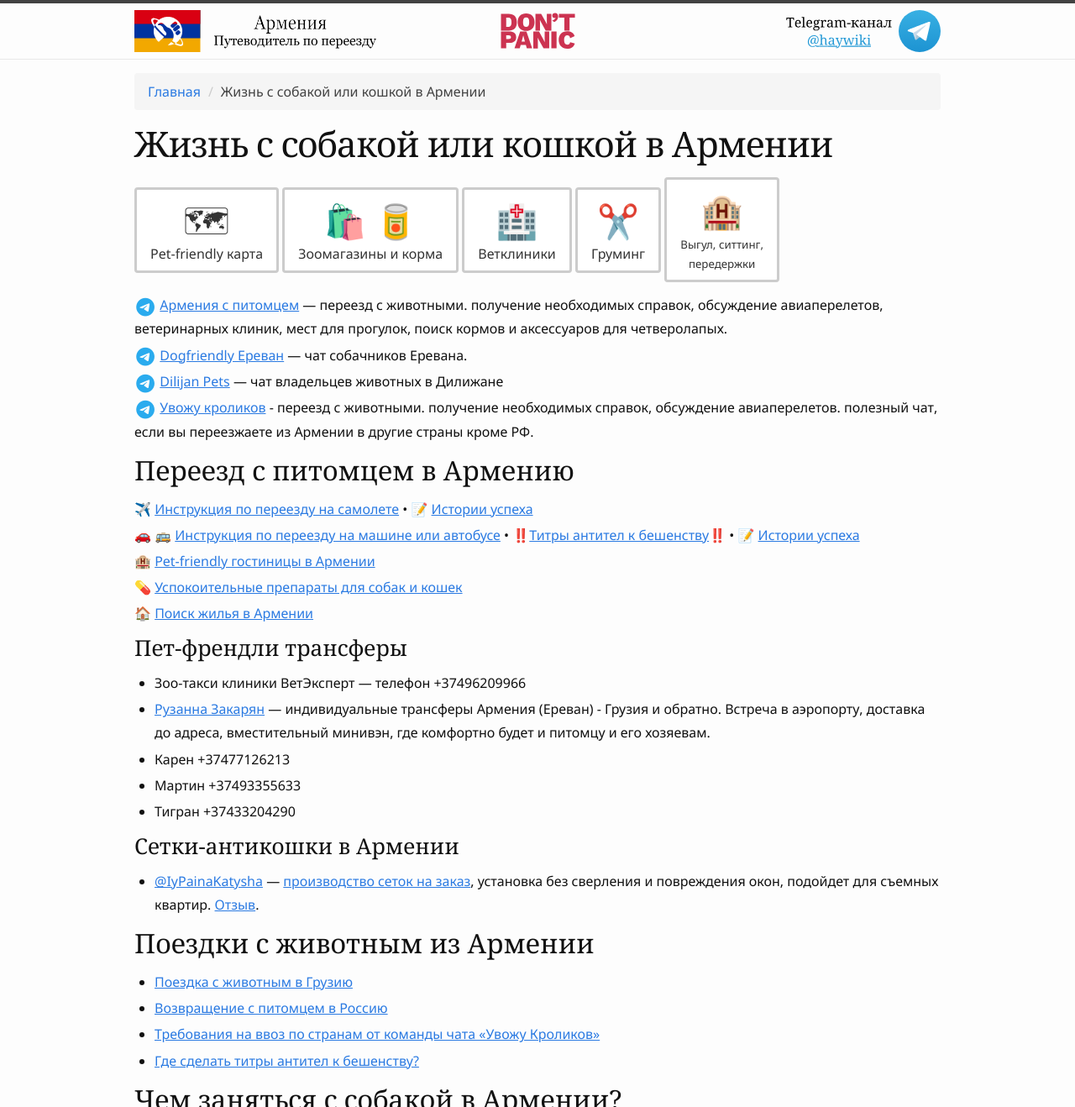
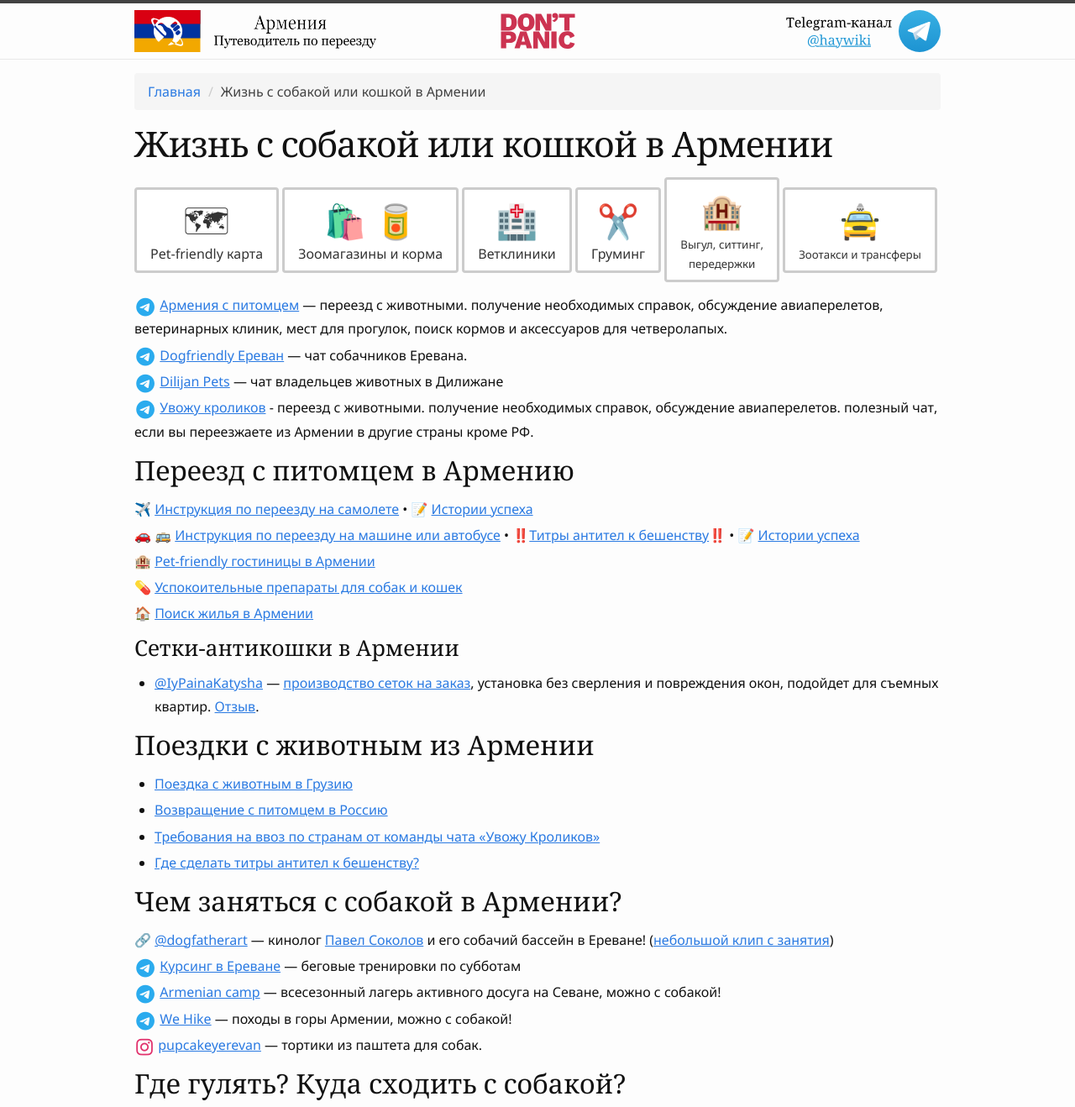
Before and after one commit to haywiki/haywiki.github.io, a Jekyll site: the page built from animals/index.md, in a window 1280 px wide and 1400 px high, cut to the strip 0-1318 px from the top of the window. Shown: the whole strip at 84% size. Built offline with Jekyll 4.4.1, drawn with Linux system fonts in a browser that asks for light colours; nearby versions of some CDN libraries; a script that is not in the unit is left out.

Commit message:
зоотакси

```diff
--- a/animals/index.md
+++ b/animals/index.md
@@ -9,6 +9,7 @@
 <a class="btn btn-shortcut" href="/animals/vetclinics.html"><span>🏥</span><br> Ветклиники</a>
 <a class="btn btn-shortcut" href="/animals/grooming.html"><span>✂️️</span><br> Груминг</a>
 <a class="btn btn-shortcut" href="/animals/services.html"><span>🏨️</span><br> <small>Выгул, ситтинг,<br> передержки</small></a>
+<a class="btn btn-shortcut" href="/animals/zootaxi.html"><span>🚖️</span><br> <small>Зоотакси и трансферы</small></a>
 
 - <i class="fa-brands fa-telegram"></i> [Армения с питомцем](https://t.me/armenia_pets) — переезд с животными. получение необходимых справок, обсуждение авиаперелетов, ветеринарных клиник, мест для прогулок, поиск кормов и аксессуаров для четверолапых.
 - <i class="fa-brands fa-telegram"></i> [Dogfriendly Ереван](https://t.me/dogfriendly_yerevan) — чат собачников Еревана.
@@ -24,14 +25,6 @@
 - 💊 [Успокоительные препараты для собак и кошек](sedation.md)
 - 🏠 [Поиск жилья в Армении](../life/rent-house.md)
 {: class="list-emoji"}
-
-### Пет-френдли трансферы
-
-- Зоо-такси клиники ВетЭксперт — телефон +37496209966
-- [Рузанна Закарян](https://t.me/Ruzanna_ru_guide) — индивидуальные трансферы Армения (Ереван) - Грузия и обратно. Встреча в аэропорту, доставка до адреса, вместительный минивэн, где комфортно будет и питомцу и его хозяевам.
-- Карен +37477126213
-- Мартин +37493355633
-- Тигран +37433204290
 
 ### Сетки-антикошки в Армении
 
```
Also changed, not shown: animals/zootaxi.md (added, +17 -0 lines).
